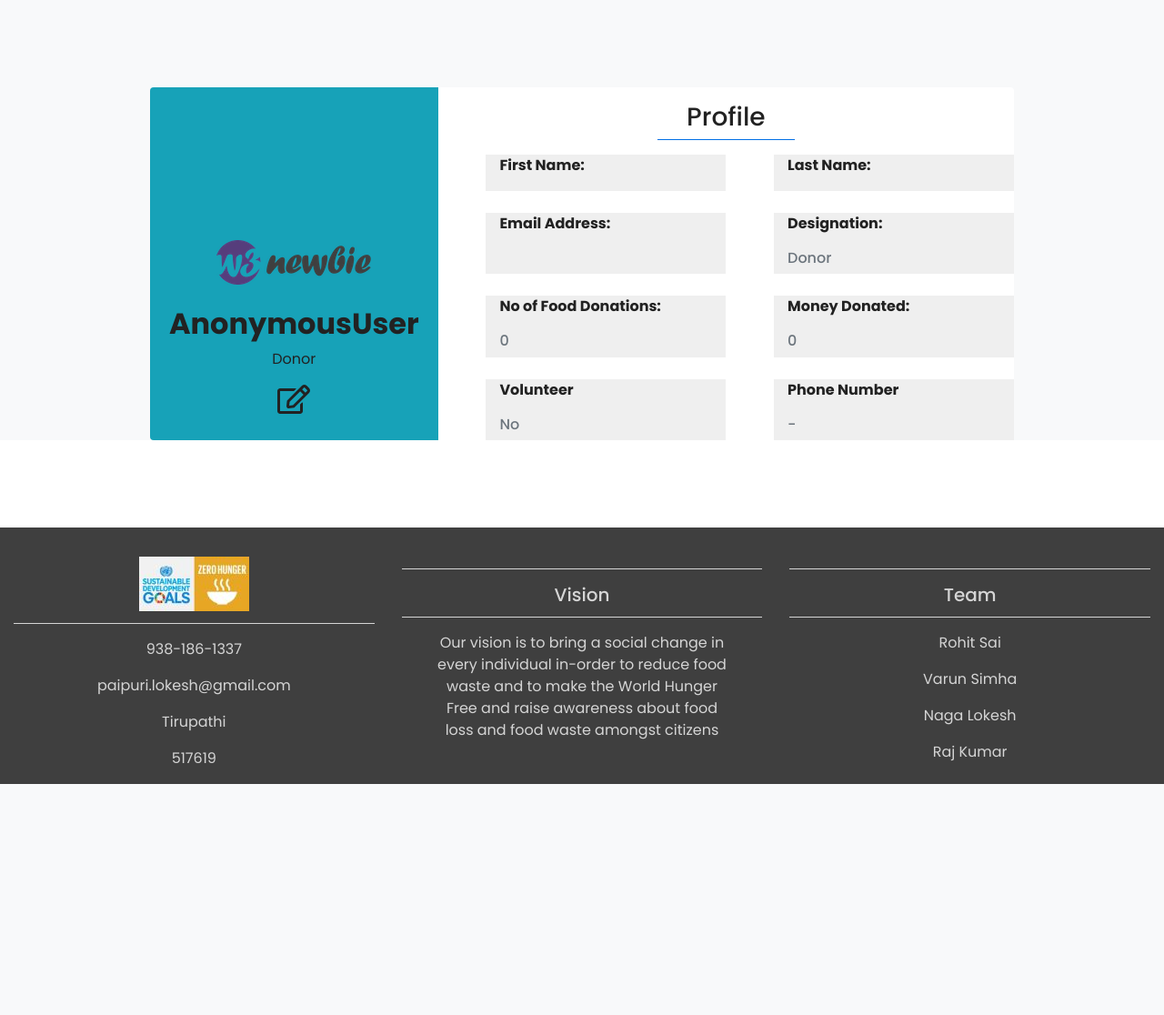
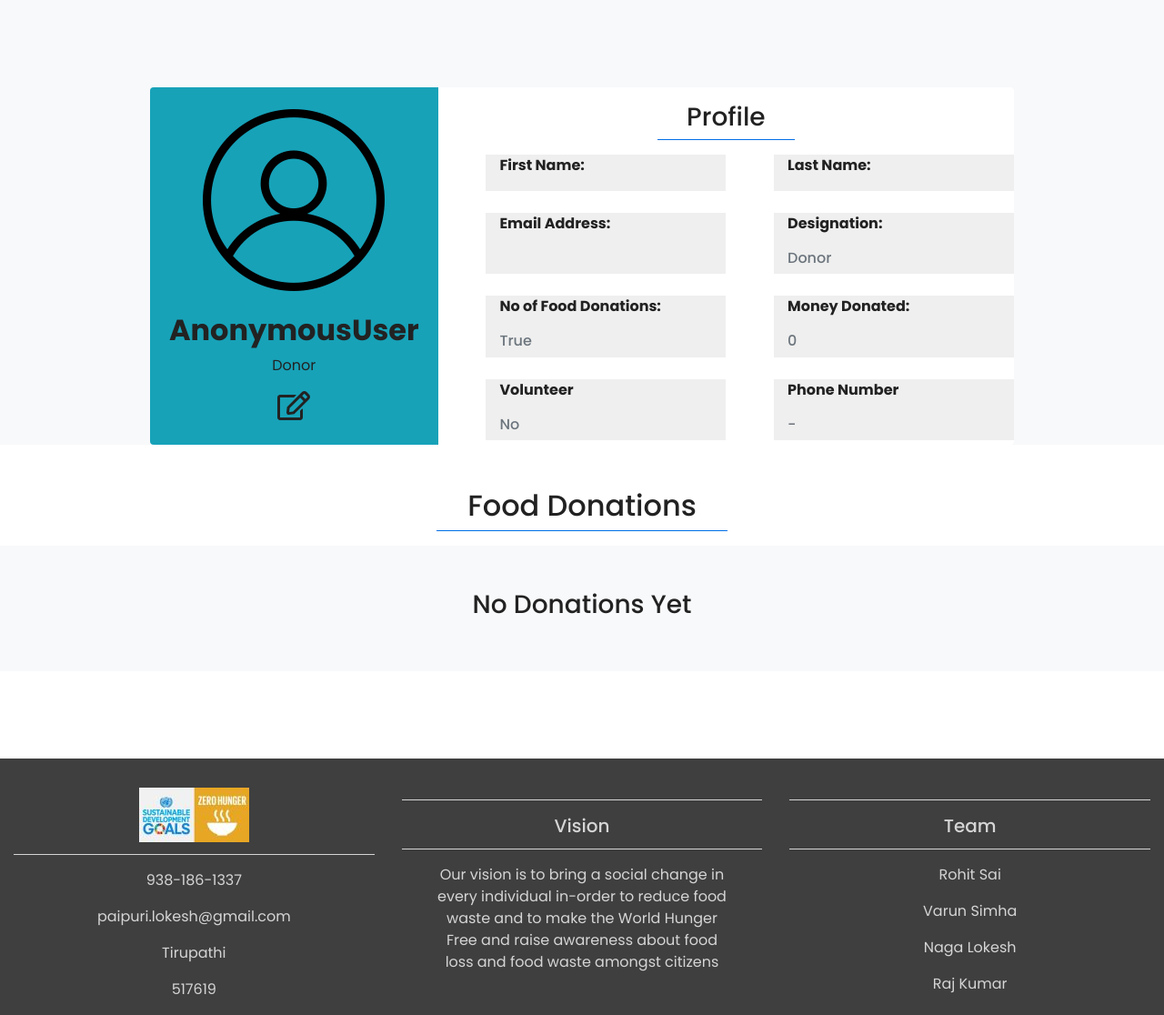
Before and after one commit to naga12-3/Web-project, a Django app: page /profile in a window 1280 px wide. Shown: the part 96-1212 px from the top of the page at 91% size. Before the commit the page ends 958 px from the top, so only its background shows below. Run offline with Django 3.2, Linux system fonts and the light colour scheme; data comes from the database, SQL or seed files in the repository; both versions use the stored data as it was after the commit; some libraries are stand-ins or nearby versions.

Commit message:
added display donations

```diff
--- a/website/login/views.py
+++ b/website/login/views.py
@@ -59,6 +59,7 @@
         address=request.POST['address']
 
 
+
         donor=Donation(donorname=donor_name,phone=phone,fooditem=food_item,quantity=quantity,foodtiming=food_timing,date=date,time=time,city=city,address=address)
         donor.save()
 
@@ -79,21 +80,30 @@
 
     donations=Donation.objects.filter(donorname=users.username)
 
-
     if donations is not None:
         count=len(donations)
         if count>0:
-            phone=donations[0].phone
+            phone=donations[count-1].phone
     else:
         count=0
         phone='-'
-
-
+    d=[]
+    print(donations)
+    j=count
+    for i in donations[::-1]:
+        d.append([i,j])
+        j-=1
+    if(count==0):
+        count=True
+    else:
+        count=False
     context={
         'user': request.user,
         'donations':count,
         'volunteer': 'No',
-        'phone':phone
+        'phone':phone,
+        'donation':d,
+        'count'  : count
     }
     return render(request,'profile.html',context)
 
--- a/website/templates/profile.html
+++ b/website/templates/profile.html
@@ -54,12 +54,9 @@
 				<div class="row z-depth-3">
 					<div class="col-sm-4 bg-info rounded-left">
 						<div class="card-block text-center text-while">
+
 							<br>
-							<br>
-							<br>
-							<br>
-							<br><br><br>
-							<img src="{% static 'images/logo.png' %}">
+							<img src="{% static 'images/profile.png' %}">
 							<h2 class="font-weight-bold mt-4">{{user}}</h2>
 							<p>Donor</p>
 							<i class="far fa-edit fa-2x mb-4"></i>
@@ -143,8 +140,100 @@
 		</div>
 	</div>
 </div>
+<br>
+<br>
+<div >
+	<center><h2>Food Donations</h2></center>
+	<hr class="badge-primary mt-0 w-25">
+</div>
+{% for don,i in donation%}
+<div class="bg-light">
+	<div class="container">
+		<div class="row d-flex justify-content-center">
+			<div class="col-md-10 mt-5 pt-5">
+				<div class="row z-depth-3">
+					<div class="col-sm-4 bg-info rounded-left">
+						<div class="card-block text-center text-while">
+
+							<br>
+							<img src="{% static 'images/logo.png' %}">
+							<h2 class="font-weight-bold mt-4">{{user}}</h2>
+							<p>Donor</p>
+							<i class="far fa-edit fa-2x mb-4"></i>
+						</div>
+					</div>
+					<div class="col-sm-8 bg-white rounded-right">
+						<h3 class="mt-3 text-center">Donation {{i}}</h3>
+						<hr class="badge-primary mt-0 w-27" style="width: 50%;" >
+
+						<div class="row">
+							<div class="col-sm-1">
+							</div>
+							<div class="col-sm-5" style="background-color: #EFEFEF">
+								<p class="font-weight-bold">FoodItem:</p>
+								<h6 class="text-muted">{{don.fooditem}}</h6>
+							</div>
+							<div class="col-sm-1">
+							</div>
+							<div class="col-sm-5" style="background-color: #EFEFEF ">
+								<p class="font-weight-bold">Quantity:</p>
+								<h6 class="text-muted">{{don.quantity}}</h6>
+							</div>
+
+						</div>
+
+							<br>
+
+						<div class="row">
+							<div class="col-sm-1">
+							</div>
+							<div class="col-sm-5" style="background-color: #EFEFEF">
+								<p class="font-weight-bold">Date:</p>
+								<h6 class="text-muted">{{don.date}}</h6>
+							</div>
+							<div class="col-sm-1">
+							</div>
+							<div class="col-sm-5" style="background-color: #EFEFEF">
+								<p class="font-weight-bold">Time:</p>
+								<h6 class="text-muted">{{don.time}}</h6>
+							</div>
+
+						</div>
+
+						<br>
+						<div class="row">
+							<div class="col-sm-1">
+							</div>
+							<div class="col-sm-5" style="background-color: #EFEFEF">
+								<p class="font-weight-bold"> City:</p>
+								<h6 class="text-muted">{{don.city}}</h6>
+							</div>
+							<div class="col-sm-1">
+							</div>
+							<div class="col-sm-5" style="background-color: #EFEFEF ">
+								<p class="font-weight-bold">Phone Number:</p>
+								<h6 class="text-muted">{{don.phone}}</h6>
+							</div>
 
 
+						</div>
+
+
+					</div>
+				</div>
+			</div>
+		</div>
+	</div>
+</div>
+<br>
+{% endfor %}
+{% if count %}
+<div class="bg-light">
+	<br><br>
+<center><h3> No Donations Yet</h3></center>
+<br><br>
+</div>
+{% endif %}
 <br><br><br><br>
 
 <!--- Footer -->
```
Also changed, not shown: website/db.sqlite3, website/static/images/profile.png (added).
